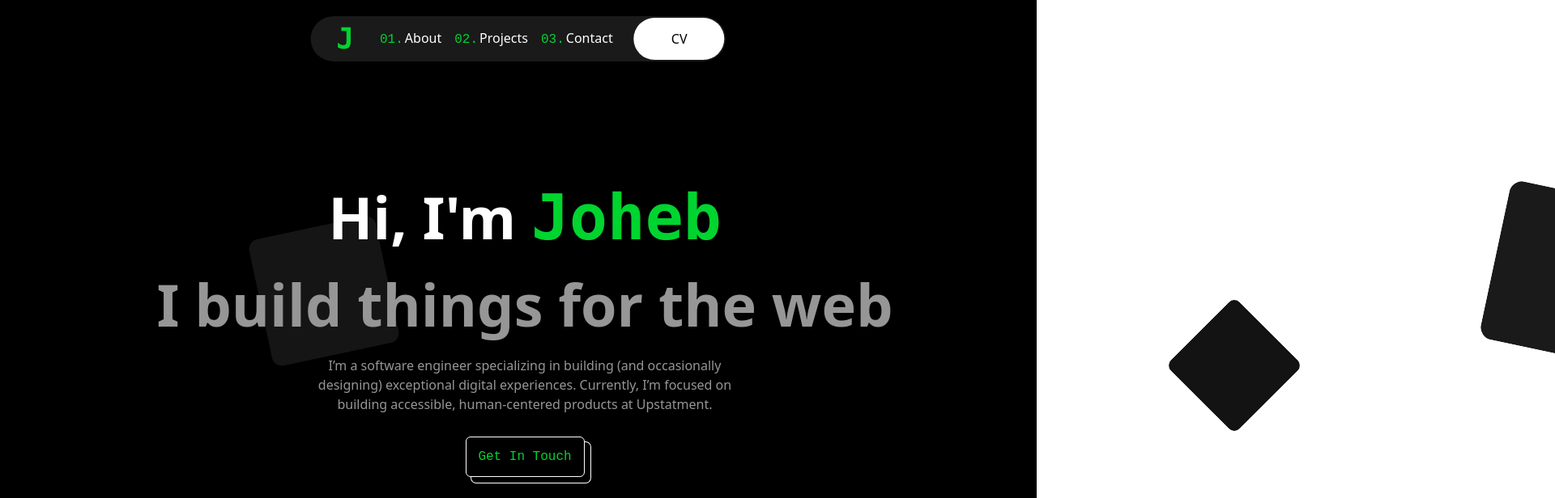
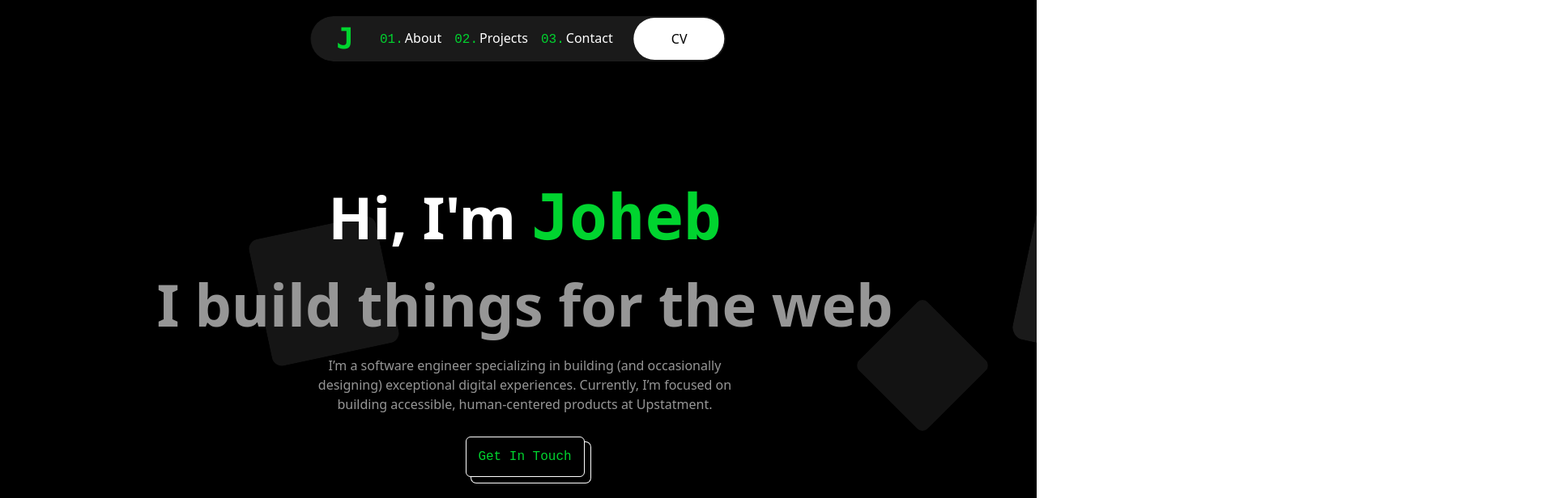
Before and after one commit to Joheb133/Portfolio-v1, a React (Vite) app: page / in a window 1280 px wide. Shown: the top 616 px of the page at 81% size, 1920 px wide, since content can reach past the window. Built offline with nearby package versions, Linux system fonts and the light colour scheme.

Commit message:
[fix] landing squares repositioning

```diff
--- a/src/App.tsx
+++ b/src/App.tsx
@@ -44,7 +44,7 @@ function App() {
                 </div>
             </div>
 
-            <section id='landing' className='relative h-[800px] bg-black text-[#969696] px-2'>
+            <section id='landing' className='relative h-[800px] bg-black text-[#969696] px-2 overflow-hidden'>
                 <div className='absolute w-full h-full text-center flex flex-col justify-center items-center gap-3 z-50'>
                     <div className='font-bold'>
                         <span className='text-7xl max-lg:text-5xl text-white'>Hi, I'm </span>
@@ -58,7 +58,7 @@ function App() {
                         Get In Touch
                     </a>
                 </div>
-                <div className='absolute top-0 left-0 w-[2064px] h-full overflow-hidden z-0'>
+                <div className='absolute top-0 left-0 max-w-[2064px] min-w-[1486px] w-full h-full overflow-hidden z-0'>
                     <svg width={200} height={200} viewBox='0 0 100 100' className='absolute bottom-0 rotate-3 translate-x-4 translate-y-10'>
                         <rect x='0' y='0' width='100' height='100' rx='8' fill='#1A1A1A' />
                     </svg>
```
